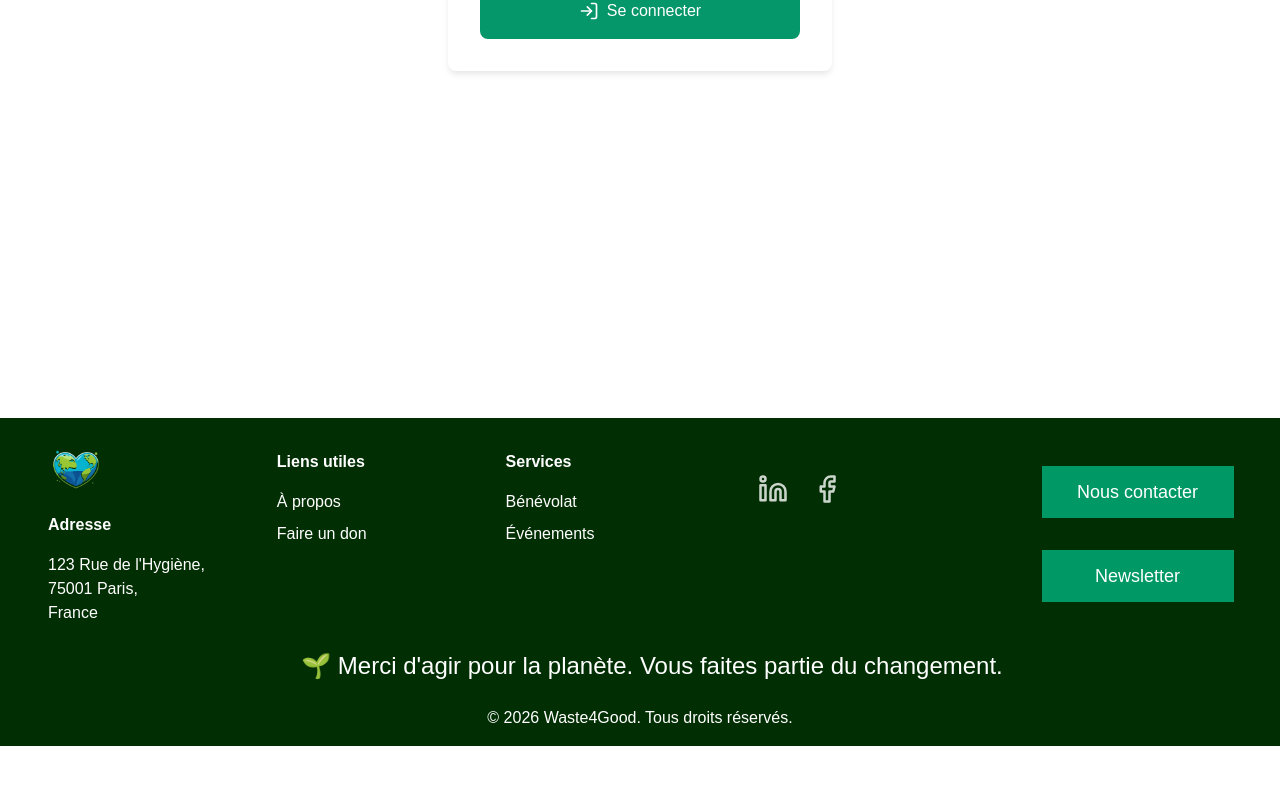
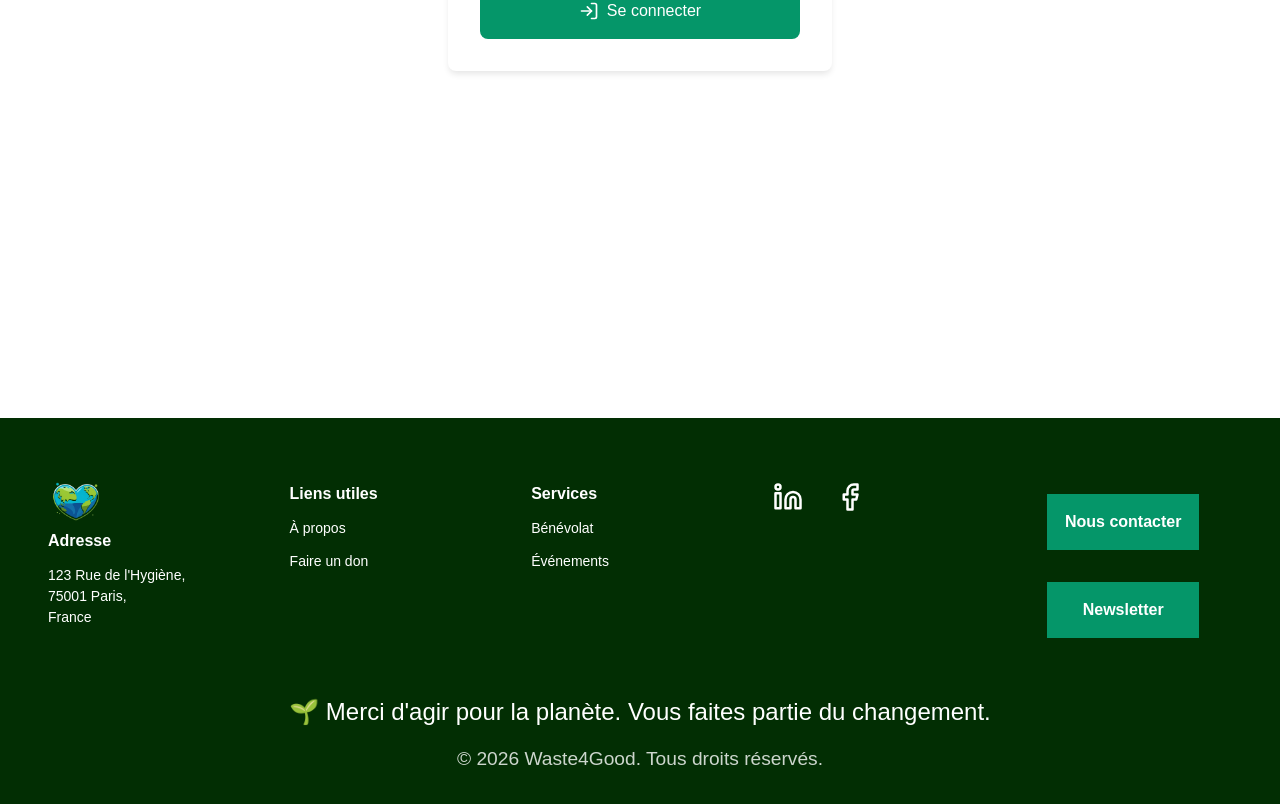
Before and after one commit to EvaTP/Waste4Good, a Next.js app in the folder waste4good-front/: page /connexion in a window 1280 px wide. Shown: the part 544-1348 px from the top of the page. Before the commit the page ends 1290 px from the top, so only its background shows below. Built offline with nearby package versions, Linux system fonts and the light colour scheme.

Commit message:
update(leaderboard & footer)

```diff
--- a/waste4good-front/src/app/general-components/Footer.jsx
+++ b/waste4good-front/src/app/general-components/Footer.jsx
@@ -7,9 +7,9 @@ export default function Footer() {
   return (
     <div className={layoutStyles.Footer_container}>
       {/* Container principal : 5 div en colonne sur mobile, flex-row sur desktop */}
-      <div className="flex flex-col md:flex-row md:justify-between gap-6 w-full mt-4">
+      <div className={layoutStyles.Footer_main}>
         {/* 1ère div : adresse */}
-        <div className="flex-1 flex flex-col gap-2 ml-8">
+        <div className={layoutStyles.Footer_section}>
           <Image
             src="/logo-W4G.png"
             alt="logo-waste4good"
@@ -17,44 +17,38 @@ export default function Footer() {
             height={40}
             priority
           />
-          <h4 className="font-semibold mt-4 mb-2">Adresse</h4>
+          <h4>Adresse</h4>
           <p>
-            123 Rue de l&apos;Hygiène,<br></br>75001 Paris,
+            123 Rue de l&apos;Hygiène,
+            <br />
+            75001 Paris,
             <br />
             France
           </p>
         </div>
 
         {/* 2ème div : liens utiles */}
-        <div className="flex-1 flex flex-col gap-2">
-          <h4 className="font-semibold mb-2">Liens utiles</h4>
-          <Link href="/about" className="hover:underline">
-            À propos
-          </Link>
-          <Link href="/donate" className="hover:underline">
-            Faire un don
-          </Link>
+        <div className={layoutStyles.Footer_section}>
+          <h4>Liens utiles</h4>
+          <Link href="/about">À propos</Link>
+          <Link href="/donate">Faire un don</Link>
         </div>
 
         {/* 3ème div : services */}
-        <div className="flex-1 flex flex-col gap-2">
-          <h4 className="font-semibold mb-2">Services</h4>
-          <Link href="/volunteer" className="hover:underline">
-            Bénévolat
-          </Link>
-          <Link href="/events" className="hover:underline">
-            Événements
-          </Link>
+        <div className={layoutStyles.Footer_section}>
+          <h4>Services</h4>
+          <Link href="/volunteer">Bénévolat</Link>
+          <Link href="/events">Événements</Link>
         </div>
 
         {/* 4ème div : social */}
-        <div className="flex-1 flex items-start p-6 gap-6">
+        <div className={layoutStyles.Footer_section}>
+          <div className={layoutStyles.Footer_social}>
             <Image
               src="/linkedin-white.svg"
               alt="social-linkedin-waste4good"
               width={30}
               height={30}
-            className="opacity-80 hover:opacity-100 transition-opacity duration-200 cursor-pointer"
               priority
             />
             <Image
@@ -62,30 +56,25 @@ export default function Footer() {
               alt="social-facebook-waste4good"
               width={30}
               height={30}
-            className="opacity-80 hover:opacity-100 transition-opacity duration-200 cursor-pointer"
               priority
             />
           </div>
+        </div>
 
         {/* 5ème div : boutons */}
-        <div className="flex-1 flex flex-col items-center mt-4 gap-8 px-6">
-          <button className="bg-emerald-600 hover:bg-emerald-700 text-white text-lg py-3 w-full md:w-48 transition-colors duration-200">
-            Nous contacter
-          </button>
-          <button className="bg-emerald-600 hover:bg-emerald-700 text-white text-lg py-3 w-full md:w-48 transition-colors duration-200">
-            Newsletter
-          </button>
+        <div className={layoutStyles.Footer_section}>
+          <button className={layoutStyles.footer_btn}>Nous contacter</button>
+          <button className={layoutStyles.footer_btn}>Newsletter</button>
         </div>
       </div>
 
-      {/* 6ème div : texte info pleine largeur */}
-      <div
-        className={`${layoutStyles.info_text} mt-6 w-full text-center text-lg md:text-xl`}
-      >
+      {/* 6ème div : texte info pleine largeur de la page */}
+      <div className={layoutStyles.info_text}>
         🌱 Merci d'agir pour la planète. Vous faites partie du changement.
       </div>
 
-      <div className="text-center">
+      {/* Copyright */}
+      <div className={layoutStyles.footer_copyright}>
         © 2026 Waste4Good. Tous droits réservés.
       </div>
     </div>
--- a/waste4good-front/src/app/leaderboard/components/itemLeaderboard.jsx
+++ b/waste4good-front/src/app/leaderboard/components/itemLeaderboard.jsx
@@ -1,25 +1,55 @@
 "use client";
 import styles from "../page.module.css";
-// import layoutStyles from "../../styles/layout.module.css";
 
 export default function ItemLeaderboard({ volunteer }) {
   return (
     <div className={styles.volunteer_item}>
-      <div className={styles.volunteer_info}>
-        <h3 className={styles.volunteer_info_name}>{volunteer.firstname}</h3>
+      <div className="flex flex-col gap-3 w-full p-4">
+        {/* Prénom */}
+        <h3 className="text-2xl font-bold text-gray-800">
+          {volunteer.firstname} {volunteer.lastname}
+        </h3>
 
-        {/* Collectes */}
-        <p className={styles.volunteer_info_p}>
-          {volunteer.total_collections} collecte
-          {volunteer.total_collections > 1 ? "s" : ""}
-        </p>
-        {/* Donations */}
-        <p className={styles.volunteer_info_p}>
-          💚 {volunteer.total_donated_points} pts donnés
-        </p>
-        <p className={styles.volunteer_info_p}>
-          🌿 {volunteer.associations_supported}
-        </p>
+        {/* Nombre de collectes */}
+        <div className="flex items-center gap-2">
+          <span className="text-emerald-600 text-xl">🗑️</span>
+          <span className="text-lg font-semibold text-gray-700">
+            {volunteer.total_collections} déchet
+            {volunteer.total_collections > 1 ? "s" : ""} collecté
+            {volunteer.total_collections > 1 ? "s" : ""}
+          </span>
+        </div>
+
+        {/* Points donnés */}
+        <div className="flex items-center gap-2">
+          <span className="text-xl">💚</span>
+          <span className="text-lg font-semibold text-gray-700">
+            {volunteer.total_donated_points > 0
+              ? `${volunteer.total_donated_points} points donnés`
+              : "Aucun don effectué"}
+          </span>
+        </div>
+
+        {/* Associations soutenues */}
+        {volunteer.associations_supported !== "Aucun don" && (
+          <div className="flex flex-col gap-1 pl-2 border-l-4 border-emerald-200">
+            <p className="text-sm font-semibold text-gray-500 uppercase tracking-wide">
+              Associations soutenues
+            </p>
+            <div className="flex flex-wrap gap-2 mt-1">
+              {volunteer.associations_supported
+                .split(", ")
+                .map((asso, index) => (
+                  <span
+                    key={index}
+                    className="bg-emerald-50 border border-emerald-200 text-emerald-700 text-sm font-medium px-3 py-1 rounded-full"
+                  >
+                    {asso}
+                  </span>
+                ))}
+            </div>
+          </div>
+        )}
       </div>
     </div>
   );
--- a/waste4good-front/src/app/leaderboard/page.js
+++ b/waste4good-front/src/app/leaderboard/page.js
@@ -1,6 +1,6 @@
 "use client";
 import Image from "next/image";
-import Link from "next/link";
+// import Link from "next/link";
 import styles from "./page.module.css";
 import layoutStyles from "../styles/layout.module.css";
 import ItemLeaderboard from "./components/itemLeaderboard";
@@ -18,6 +18,8 @@ export default function VolunteersLeaderboard() {
           `${process.env.NEXT_PUBLIC_API_URL}/leaderboard`,
         );
         const data = await res.json();
+
+        console.log("🐰 Données reçues du backend :", data);
         setData(data);
       } catch (error) {
         console.error("Erreur lors du fetch :", error);
--- a/waste4good-front/src/app/styles/layout.module.css
+++ b/waste4good-front/src/app/styles/layout.module.css
@@ -32,23 +32,98 @@ Unlike in globals.css, the classes defined in layout.module.css are locally scop
   margin-top: 0.25rem;
 } */
 
-/* Footer */
+/* FOOTER */
 .Footer_container {
-  /* background-color: #067857; */
   color: white;
   background-color: #022e03;
   text-align: left;
+  padding: 2rem 1rem;
+  margin-top: 2rem;
+}
+/* Container principal : sections */
+.Footer_main {
+  display: flex;
+  flex-wrap: wrap;
+  justify-content: space-between;
+  gap: 1.5rem;
+  padding: 2rem;
+}
+/* Chaque section */
+.Footer_section {
+  flex: 1 1 150px;
+  display: flex;
+  flex-direction: column;
+  align-items: left;
+  text-align: left;
+  gap: 0.5rem;
+}
+/* Titres */
+.Footer_section h4 {
+  font-weight: 600;
+  margin-bottom: 0.25rem;
+  text-align: left;
+}
+/* Paragraphes et liens */
+.Footer_section p,
+.Footer_section a {
+  font-size: 0.875rem;
+  margin-bottom: 0.25rem;
+  color: white;
+  text-decoration: none;
+  text-align: left;
+}
+.Footer_section a:hover {
+  text-decoration: underline;
+}
+/* Social icons */
+.Footer_social {
+  display: flex;
+  gap: 2rem;
+}
+.Footer_social img {
+  width: 30px;
+  height: 30px;
+  cursor: pointer;
+  transition: opacity 0.2s;
+}
+.Footer_social img:hover {
+  opacity: 0.8;
+}
+
+/* Styles communs aux boutons du footer */
+.footer_btn {
+  background-color: #059669;
+  font-size: 1rem;
+  font-weight: 600;
   padding: 1rem;
-  margin-top: 2rem;
+  width: 70%;
+  max-width: 12rem;
+  border: none;
+  cursor: pointer;
+  transition: background-color 0.2s;
+  display: block;
+  margin: 0.75rem auto;
+}
+
+/* Hover */
+.footer_btn:hover {
+  background-color: #047857;
 }
 
 .info_text {
   font-size: 1.5rem;
-  margin: 0.5em;
   padding: 0.5em;
   text-align: center;
   color: #ffff;
 }
+.footer_copyright {
+  text-align: center;
+  font-size: 1.2rem;
+  color: #ffff;
+  margin-top: 0.2rem;
+  opacity: 0.8;
+}
+/* fin des styles FOOTER*/
 
 /* Base styles */
 .app_container {
@@ -70,6 +145,8 @@ Unlike in globals.css, the classes defined in layout.module.css are locally scop
   border-radius: 0.5rem;
   box-shadow: 0 4px 6px -1px rgba(0, 0, 0, 0.1);
   padding: 1rem;
+  width: 80%;
+  margin: 0 auto;
 }
 .card_header {
   font-size: 2rem;
@@ -87,13 +164,14 @@ Unlike in globals.css, the classes defined in layout.module.css are locally scop
 .form_container {
   display: flex;
   flex-direction: column;
-  gap: 0.75rem;
+  gap: 2rem;
 }
 
 .form_label {
   display: block;
   margin-bottom: 0.5rem;
   font-weight: 500;
+  font-size: 1.5em;
   color: var(--text-color);
 }
 
@@ -185,10 +263,26 @@ Unlike in globals.css, the classes defined in layout.module.css are locally scop
   border-color: transparent;
 }
 
-/* Submit button */
-.submit_btn,
+.submit_btn {
+  width: 50%; /* largeur que tu as déjà */
+  display: flex; /* aligner icône + texte */
+  align-items: center; /* centre verticalement le contenu */
+  justify-content: center; /* centre le bouton horizontalement */
+  gap: 0.5rem; /* espace entre icône et texte */
+  padding: 1.25rem; /* padding interne */
+  margin: 1.5rem auto 0 auto; /* marge haute et centré horizontalement */
+  background-color: var(--primary-color);
+  color: white;
+  border-radius: 0.5rem;
+  border: none;
+  cursor: pointer;
+  font-size: 1.5rem;
+  font-weight: 800;
+  transition: background-color 0.2s;
+}
+
 .donate_btn {
-  width: 100%;
+  width: 70%;
   display: flex;
   align-items: center;
   justify-content: center;
@@ -204,6 +298,7 @@ Unlike in globals.css, the classes defined in layout.module.css are locally scop
   font-weight: 500;
   transition: background-color 0.2s;
 }
+
 .cancel_btn {
   width: 100%;
   display: flex;
@@ -402,6 +497,28 @@ Unlike in globals.css, the classes defined in layout.module.css are locally scop
   .NavBar_title {
     font-size: 1.2rem;
   }
+
+  .Footer_main {
+    flex-direction: column;
+    align-items: center;
+  }
+
+  .Footer_section {
+    width: 100%;
+  }
+  .info_text {
+    font-size: 0.8rem;
+    margin-top: 0.75rem;
+  }
+  .footer_copyright {
+    font-size: 0.7rem;
+    margin-top: 0.5rem;
+  }
+  .footer_btn {
+    width: 80%;
+    font-size: 0.875rem;
+    padding: 0.4rem 0.8rem;
+  }
 }
 
 /* Donate page styles */
```
Also changed, not shown: waste4good-front/src/app/leaderboard/page.module.css (+5 -2 lines), waste4good-front/src/app/profil/page.js (+0 -70 lines), 2 other files (tests, documents, lock files or other folders). Lines whose indentation alone changed are shown as unchanged.
